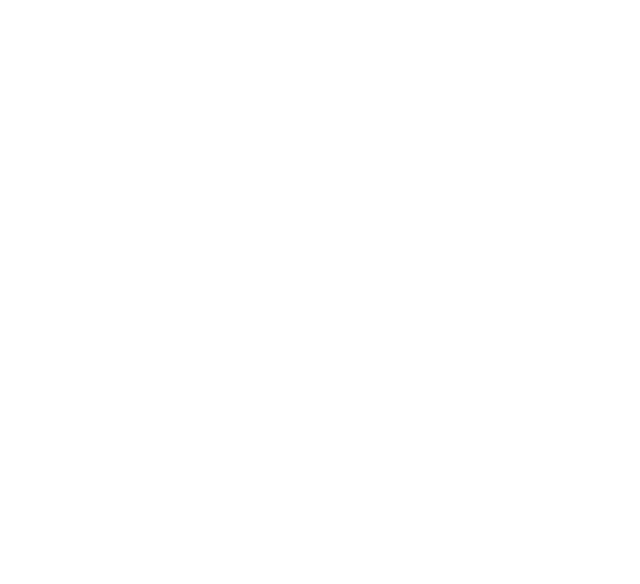
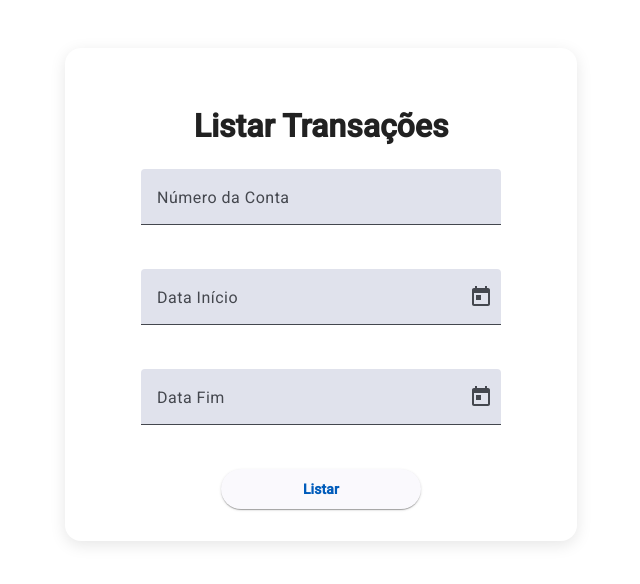
Before and after one commit to maurimnadal/hackathon-compass, an Angular app in the folder frontend/: page /listar-transacoes in a window 1280 px wide. Before the commit this address led to /. Shown: the top 584 px of the page, without its empty margins (319-959 px from the left). Built offline with nearby package versions, Linux system fonts and the light colour scheme.

Commit message:
Listar - Transações | Sem conexão API

```diff
--- a/frontend/src/app/app.html
+++ b/frontend/src/app/app.html
@@ -19,5 +19,4 @@
 <!-- * * * * * * * * * * End of Placeholder  * * * * * * * * * * * * -->
 <!-- * * * * * * * * * * * * * * * * * * * * * * * * * * * * * * * * -->
 
-
 <router-outlet />
--- a/frontend/src/app/app.routes.ts
+++ b/frontend/src/app/app.routes.ts
@@ -1,3 +1,6 @@
 import { Routes } from '@angular/router';
+import { ListarTransacoes } from './components/transacoes/listar-transacoes/listar-transacoes';
 
-export const routes: Routes = [];
+export const routes: Routes = [
+  { path: 'listar-transacoes', component: ListarTransacoes },
+];
--- /dev/null
+++ b/frontend/src/app/components/transacoes/listar-transacoes/listar-transacoes.css
@@ -0,0 +1,33 @@
+.listar-transacoes {
+  display: flex;
+  flex-direction: column;
+  align-items: center;
+  padding: 2rem 1rem;
+  background: #ffffff;
+  border-radius: 16px;
+  box-shadow: 0 4px 16px rgba(0, 0, 0, 0.1);
+  max-width: 480px;
+  width: 100%;
+  margin: 3rem auto;
+}
+
+.title {
+  font-size: 2rem;
+  font-weight: 700;
+  margin-bottom: 1.5rem;
+  text-align: center;
+  color: #212121;
+}
+
+.search-bar {
+  width: 100%;
+  max-width: 360px;
+  margin-bottom: 1.5rem;
+}
+
+.submit-btn {
+  width: 100%;
+  max-width: 200px;
+  font-weight: 600;
+  border-radius: 24px;
+}
--- /dev/null
+++ b/frontend/src/app/components/transacoes/listar-transacoes/listar-transacoes.html
@@ -0,0 +1,67 @@
+<div class="listar-transacoes">
+  <h2 class="title">Listar Transações</h2>
+
+  <mat-form-field appearance="fill" class="search-bar">
+    <mat-label>Número da Conta</mat-label>
+    <input
+      matInput
+      placeholder="Digite o número"
+      [(ngModel)]="numeroConta"
+      name="numeroConta"
+    />
+  </mat-form-field>
+
+  <mat-form-field appearance="fill" class="search-bar">
+    <mat-label>Data Início</mat-label>
+    <input
+      matInput
+      [matDatepicker]="startPicker"
+      placeholder="Escolha a data inicial"
+      [(ngModel)]="dataInicio"
+      name="dataInicio"
+    />
+    <mat-datepicker-toggle
+      matSuffix
+      [for]="startPicker"
+    ></mat-datepicker-toggle>
+    <mat-datepicker #startPicker></mat-datepicker>
+  </mat-form-field>
+
+  <mat-form-field appearance="fill" class="search-bar">
+    <mat-label>Data Fim</mat-label>
+    <input
+      matInput
+      [matDatepicker]="endPicker"
+      placeholder="Escolha a data final"
+      [(ngModel)]="dataFim"
+      name="dataFim"
+    />
+    <mat-datepicker-toggle matSuffix [for]="endPicker"></mat-datepicker-toggle>
+    <mat-datepicker #endPicker></mat-datepicker>
+  </mat-form-field>
+
+  <button
+    mat-raised-button
+    color="primary"
+    class="submit-btn"
+    (click)="listarTransacoes()"
+  >
+    Listar
+  </button>
+
+  <div *ngIf="transacoes.length > 0" style="margin-top: 24px; width: 100%">
+    <h3>Transações encontradas</h3>
+
+    <mat-card *ngFor="let t of transacoes" style="margin-bottom: 12px">
+      <mat-card-content>
+        <p><strong>Conta:</strong> {{ t.id }}</p>
+        <p><strong>Tipe:</strong> {{ t.tipo }}</p>
+        <p><strong>Valor:</strong> {{ t.valor | currency }}</p>
+        <p><strong>Período:</strong> {{ t.data }}</p>
+      </mat-card-content>
+    </mat-card>
+  </div>
+  <div *ngIf="mensagem" style="margin-top: 16px; color: red">
+    {{ mensagem }}
+  </div>
+</div>
--- /dev/null
+++ b/frontend/src/app/components/transacoes/listar-transacoes/listar-transacoes.ts
@@ -0,0 +1,48 @@
+import { Component } from '@angular/core';
+import { FormsModule } from '@angular/forms';
+import { MatFormFieldModule } from '@angular/material/form-field';
+import { MatInputModule } from '@angular/material/input';
+import { MatButtonModule } from '@angular/material/button';
+import { MatCardModule } from '@angular/material/card';
+import { CommonModule } from '@angular/common';
+import { MatDatepicker } from '@angular/material/datepicker';
+import { MatDatepickerModule } from '@angular/material/datepicker';
+import { MatNativeDateModule } from '@angular/material/core';
+
+@Component({
+  selector: 'app-listar-transacoes',
+  standalone: true,
+  imports: [
+    CommonModule,
+    FormsModule,
+    MatFormFieldModule,
+    MatInputModule,
+    MatButtonModule,
+    MatCardModule,
+    MatDatepicker,
+    MatDatepickerModule,
+    MatNativeDateModule,
+  ],
+  templateUrl: './listar-transacoes.html',
+  styleUrls: ['./listar-transacoes.css'],
+})
+export class ListarTransacoes {
+  numeroConta: string = '';
+  dataInicio: Date | null = null;
+  dataFim: Date | null = null;
+  transacoes: any[] = [];
+  mensagem: string = '';
+
+  listarTransacoes() {
+    // Simulated response
+    if (this.numeroConta === '123') {
+      this.transacoes = [
+        { id: '001', tipo: 'Depósito', valor: 1000, data: '2024-01-01' },
+      ];
+      this.mensagem = '';
+    } else {
+      this.transacoes = [];
+      this.mensagem = 'Nenhuma transação encontrada para esse número de conta.';
+    }
+  }
+}
```
Also changed, not shown: 1 other file (tests, documents, lock files or other folders).
